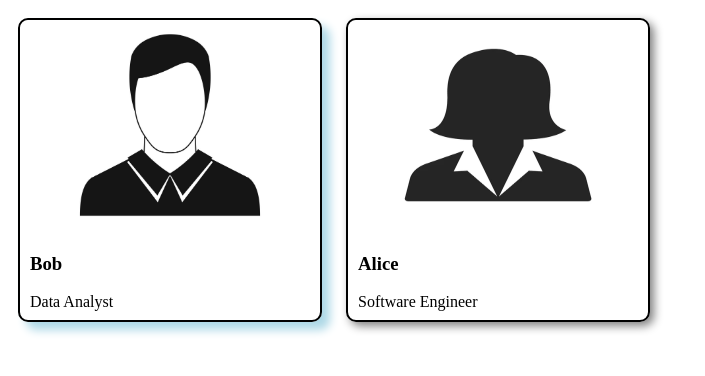
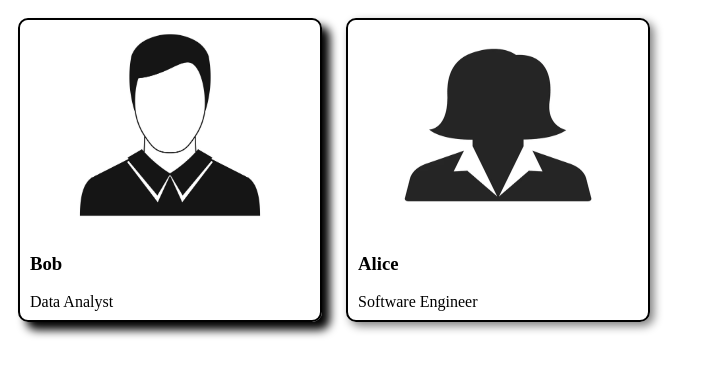
Before and after one commit to ashafkhan/CSS-Basics, a plain HTML site: page 04_CSS/06_card_hover.html in a window 1280 px wide. In both pictures the pointer is over the element 170 px from the left and 170 px from the top of the page. Shown: the whole page, without its empty margins (0-705 px from the left). Drawn offline with Linux system fonts and the light colour scheme.

```diff
--- a/04_CSS/06_card_hover.css
+++ b/04_CSS/06_card_hover.css
@@ -21,5 +21,5 @@ img{
 }
 
 .card:hover{
-  box-shadow: 8px 8px 10px lightblue;
+  box-shadow: 8px 8px 10px black;
 }
```
